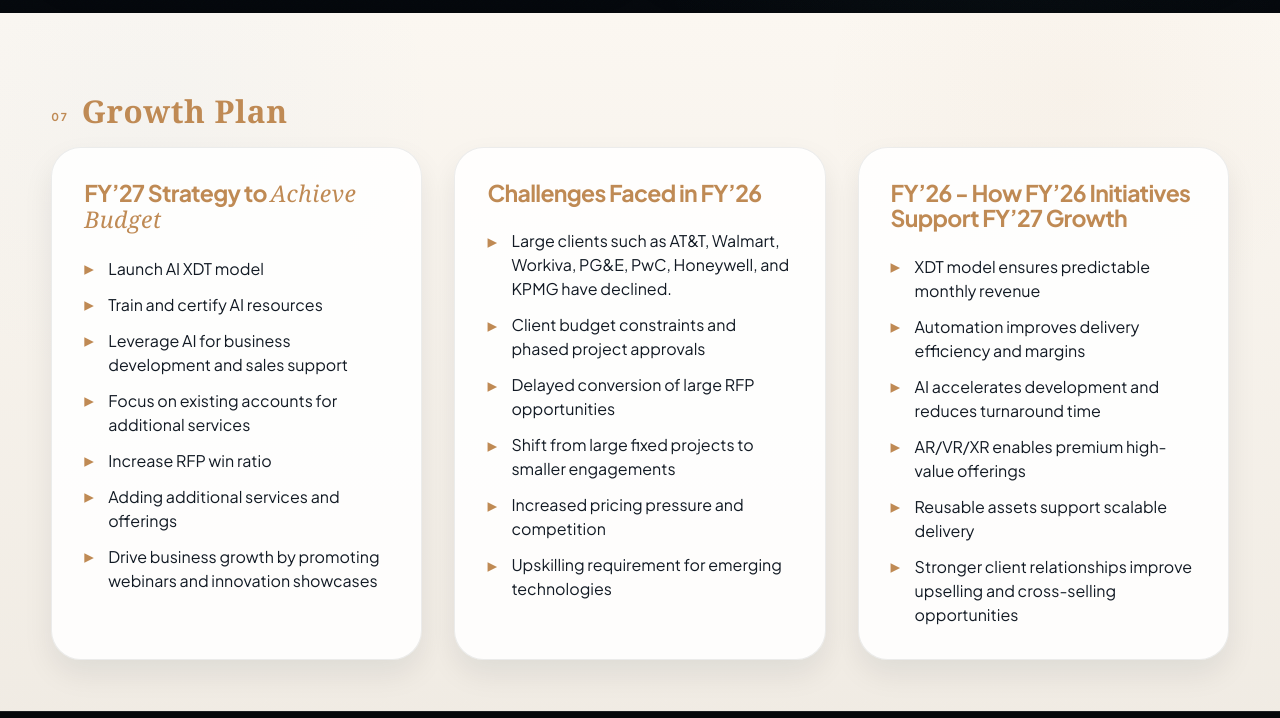
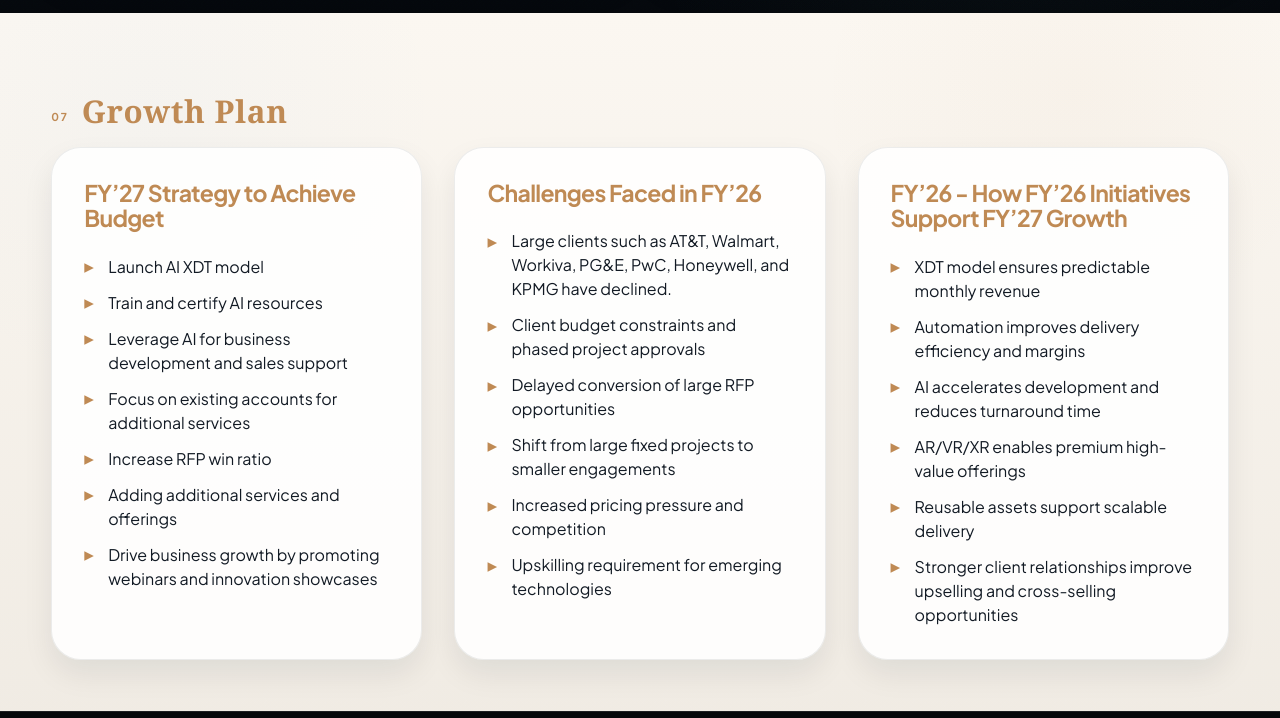
Before and after one commit to kittu-rulz/Mike-PPT-2026, a website: page index.html in a window 1280 px wide. Shown: the part 4567-5285 px from the top of the page. Drawn offline with nearby package versions, Linux system fonts and the light colour scheme.

Commit message:
Fix: use sans-serif font for plan-card title accent

```diff
--- a/styles.css
+++ b/styles.css
@@ -1965,6 +1965,13 @@ body[data-tone="light"] .back-to-top {
   color: var(--color-gold);
 }
 
+.plan-card h3 .title-accent {
+  font-family: var(--font-display);
+  font-style: normal;
+  font-weight: 700;
+  letter-spacing: -0.03em;
+}
+
 .detail-drawer {
   border: 1px solid var(--line-dark);
   border-radius: 1.3rem;
```
